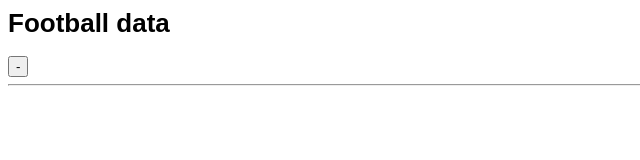
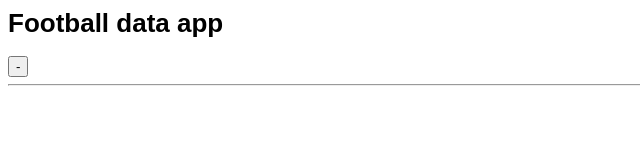
Before and after one commit to ahmedhammady/football-data-app, a plain HTML site: page index.html in a window 1280 px wide. Shown: the full height of the page, 0-640 px from the left. Drawn offline with Linux system fonts and the light colour scheme.

Commit message:
changing app name

```diff
--- a/index.html
+++ b/index.html
@@ -7,7 +7,7 @@
 </head>
 
 <body>
-    <h1>Football data</h1>
+    <h1>Football data app</h1>
 
     <script src="/src/get-data.js"></script>
     <script src="/src/index.js"></script>
```
